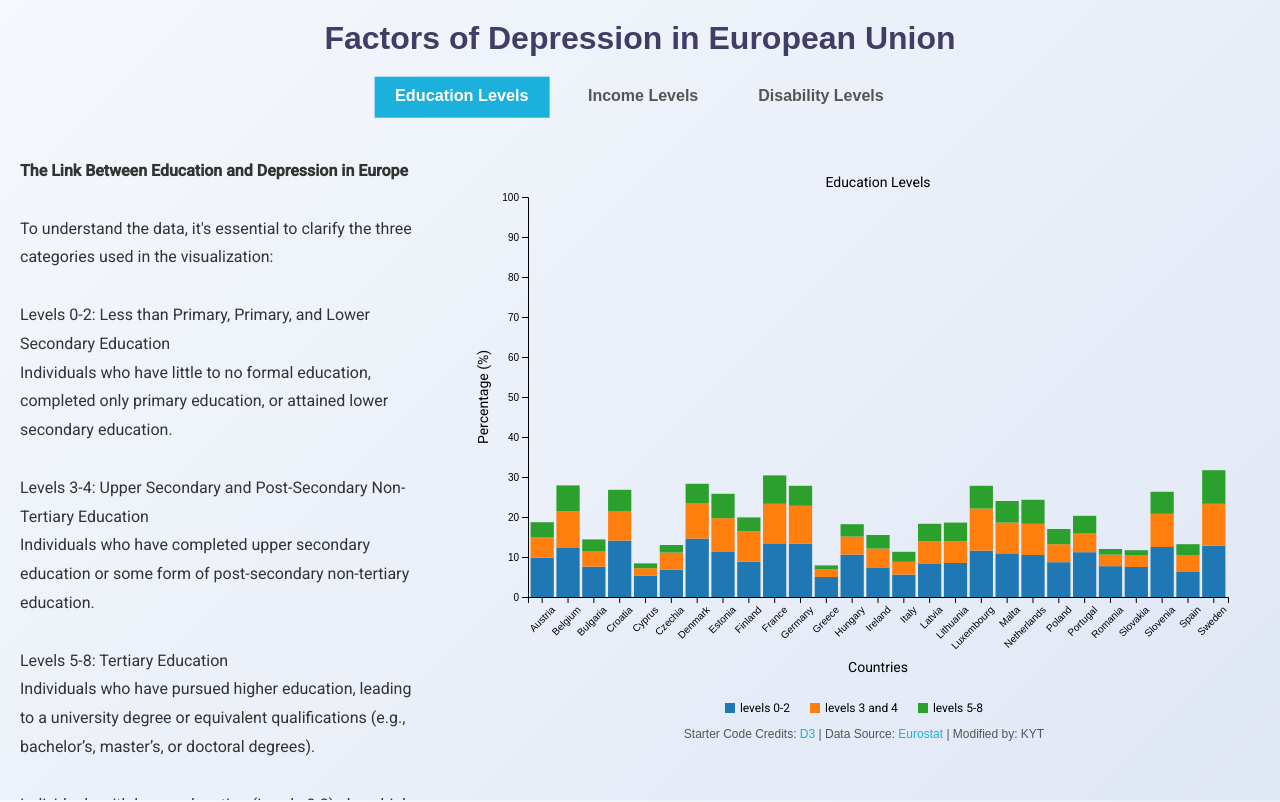
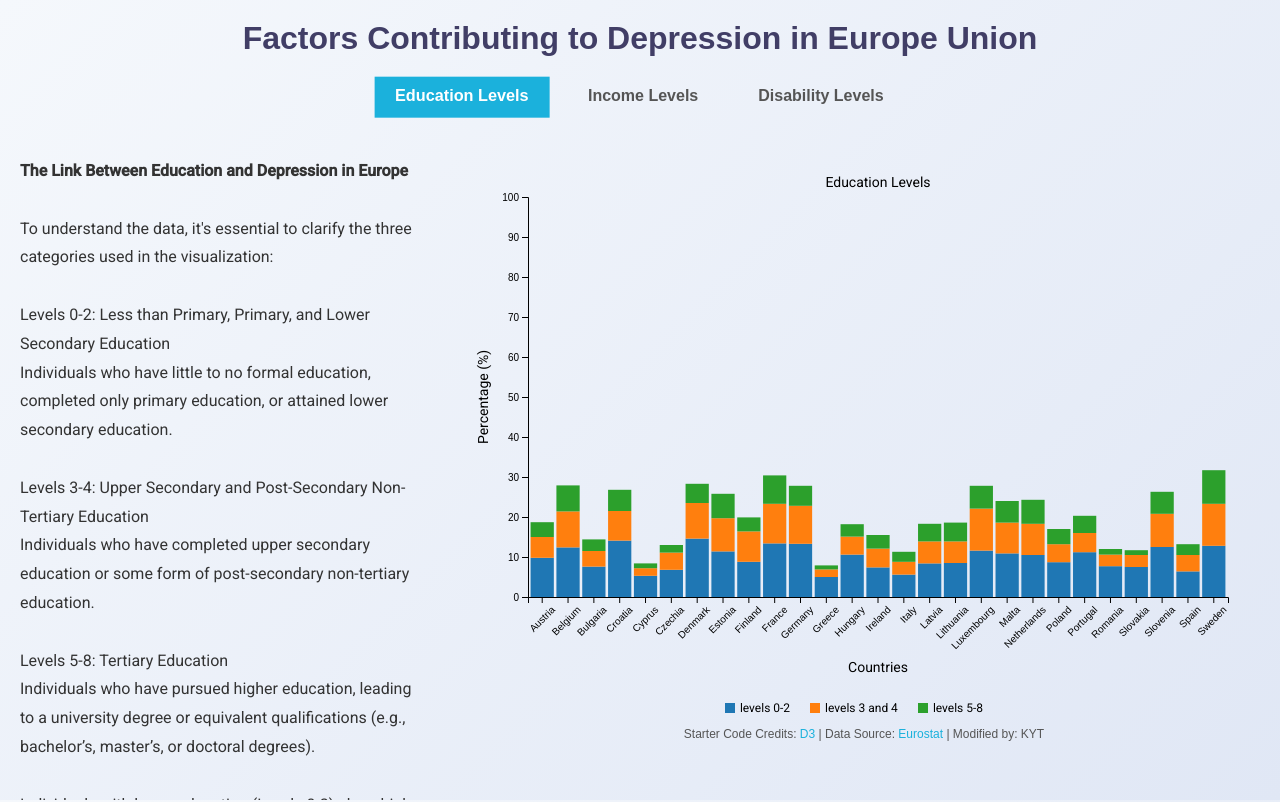
Before and after one commit to tong1104/cos30045_project_group5, a plain HTML site: page design2/design2.html in a window 1280 px wide. Shown: the top 802 px of the page. Drawn offline with nearby package versions, Linux system fonts and the light colour scheme.

Commit message:
Update design2.html

```diff
--- a/design2/design2.html
+++ b/design2/design2.html
@@ -8,7 +8,7 @@
     <link href="https://fonts.googleapis.com/css2?family=Roboto:wght@400;500&display=swap" rel="stylesheet">
 </head>
 <body>
-    <h1>Factors of Depression in European Union</h1>
+    <h1>Factors Contributing to Depression in Europe Union</h1>
 
     <div class="button-container">
         <button onclick="showChart('education')" class="active">Education Levels</button>
```
